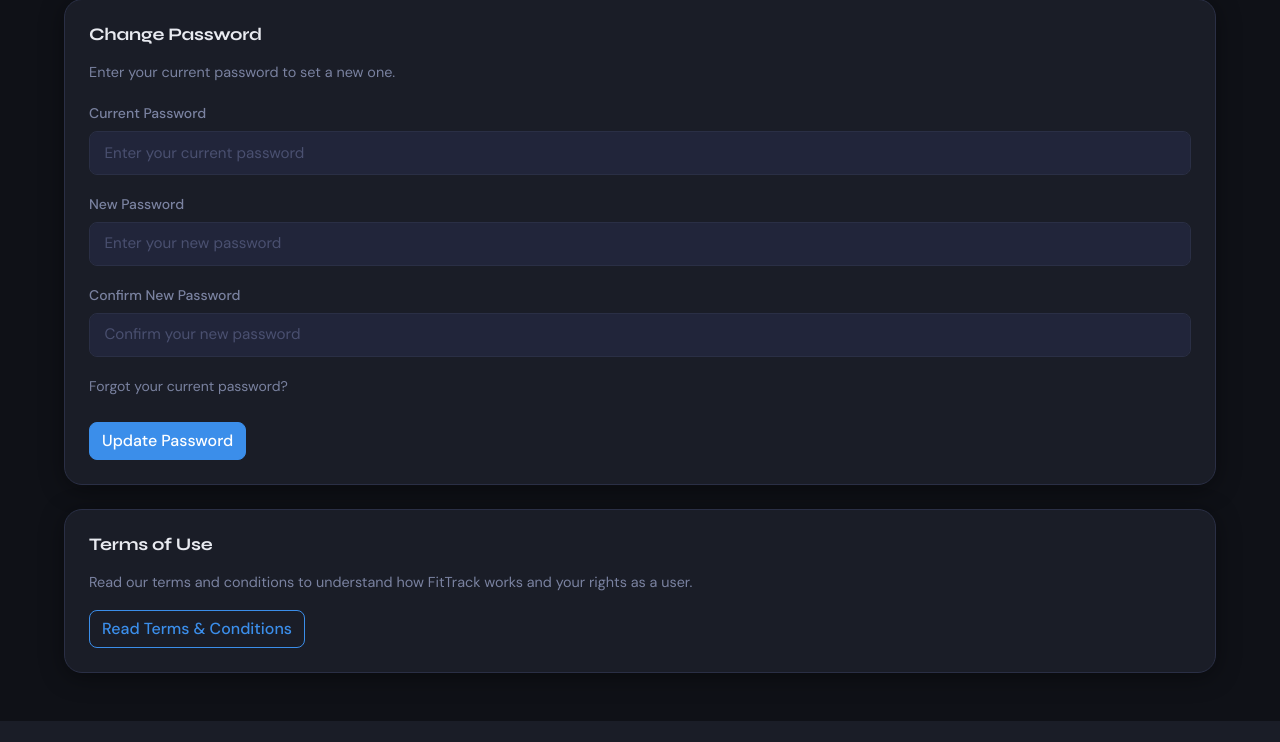
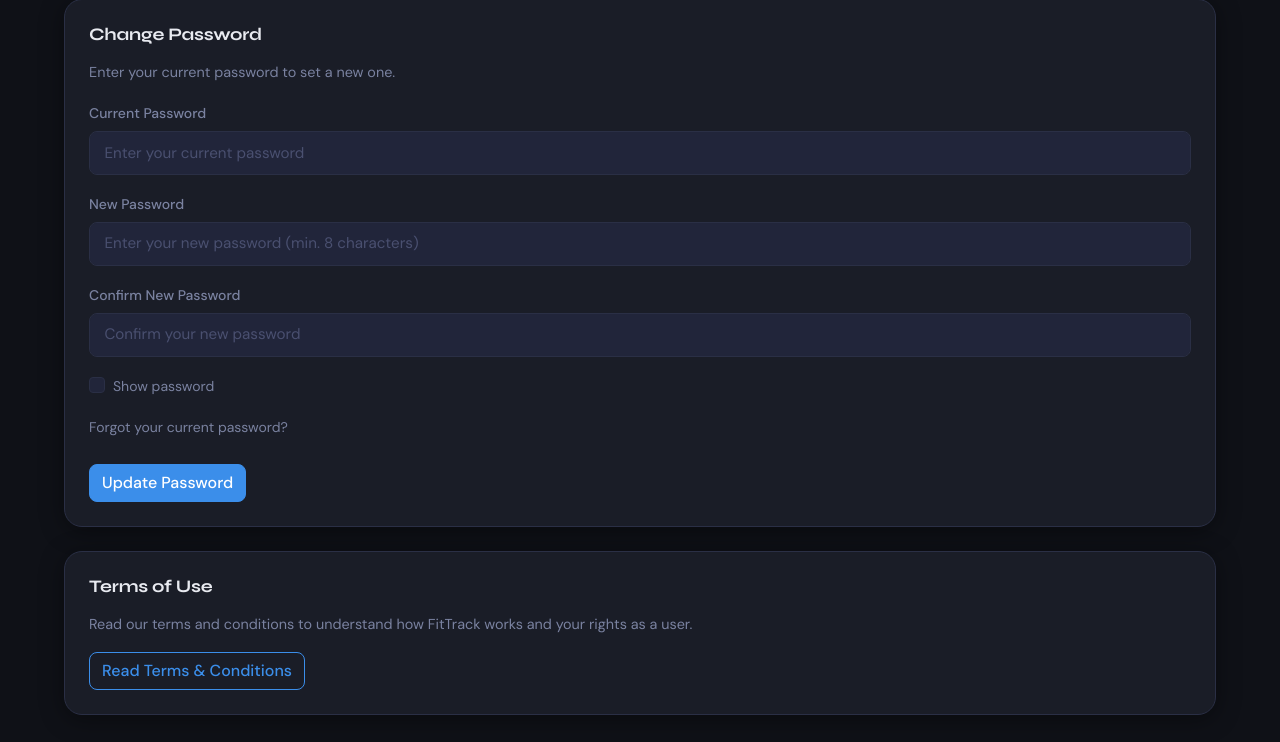
Before and after one commit to Noah4649/CITS3403GroupProject, a Flask app: page /settings in a window 1280 px wide. Shown: the part 208-950 px from the top of the page. Before the commit the page ends 929 px from the top, so only its background shows below. Run offline with Flask 3, Linux system fonts and the light colour scheme; the visitor is signed in with stand-in values (Sample User, id 1); some libraries are stand-ins or nearby versions.

Commit message:
wire settings validation

```diff
--- a/app/templates/settings.html
+++ b/app/templates/settings.html
@@ -17,24 +17,32 @@
                 Enter your current password to set a new one.
             </p>
 
-            <form method="POST" action="{{ url_for('main.settings') }}" novalidate>
+            <form id="settings-form" method="POST" action="{{ url_for('main.settings') }}" novalidate>
 
                 <div class="mb-3">
                     <label for="current_password" class="form-label">Current Password</label>
                     <input type="password" class="form-control" id="current_password"
                            name="current_password" placeholder="Enter your current password" required>
+                    <div class="invalid-feedback"></div>
                 </div>
 
                 <div class="mb-3">
                     <label for="new_password" class="form-label">New Password</label>
                     <input type="password" class="form-control" id="new_password"
-                           name="new_password" placeholder="Enter your new password" required>
+                           name="new_password" placeholder="Enter your new password (min. 8 characters)" required>
+                    <div class="invalid-feedback"></div>
                 </div>
 
                 <div class="mb-3">
                     <label for="confirm_password" class="form-label">Confirm New Password</label>
                     <input type="password" class="form-control" id="confirm_password"
                            name="confirm_password" placeholder="Confirm your new password" required>
+                    <div class="invalid-feedback"></div>
+                </div>
+
+                <div class="form-check mb-3">
+                    <input class="form-check-input" type="checkbox" id="show-password">
+                    <label class="form-check-label" for="show-password">Show password</label>
                 </div>
 
                 <div class="mb-4">
@@ -62,3 +70,7 @@
     </section>
 
 {% endblock %}
+
+{% block extra_scripts %}
+<script src="{{ url_for('static', filename='js/settings.js') }}"></script>
+{% endblock %}
```
